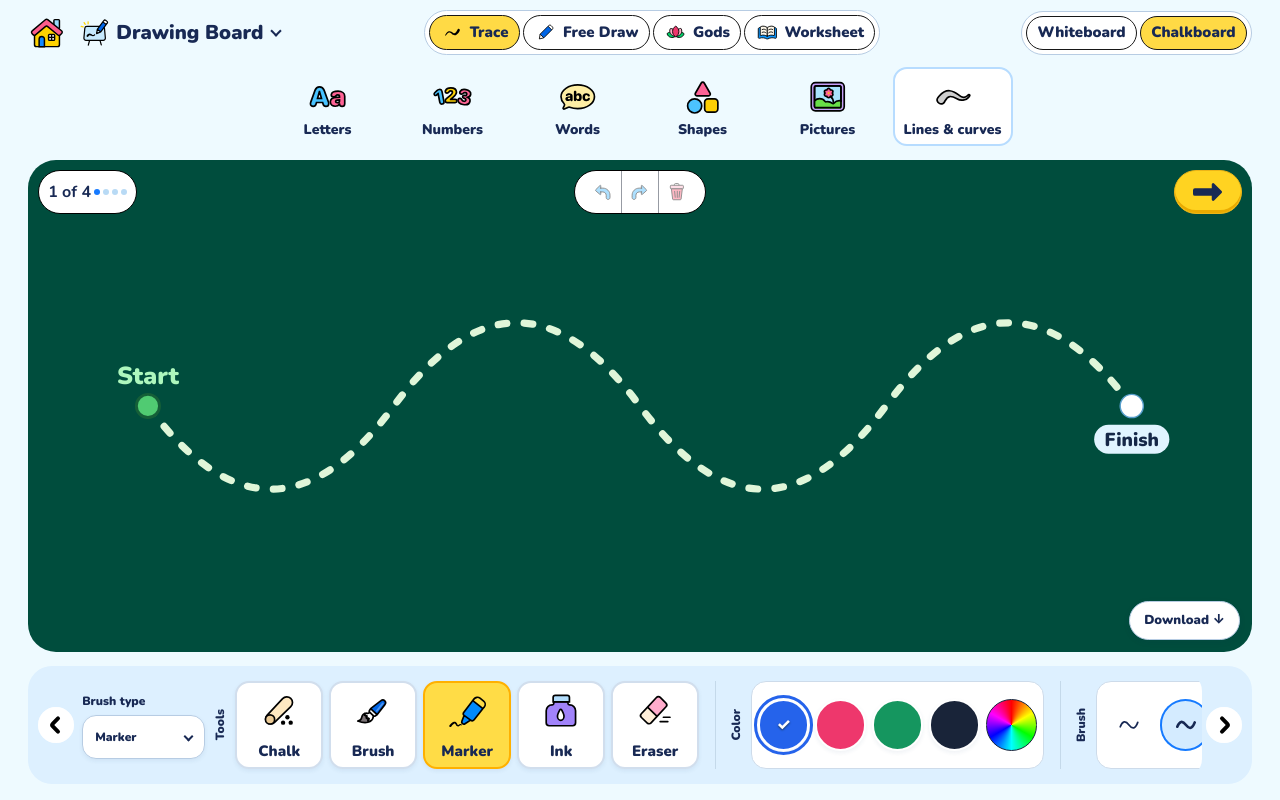
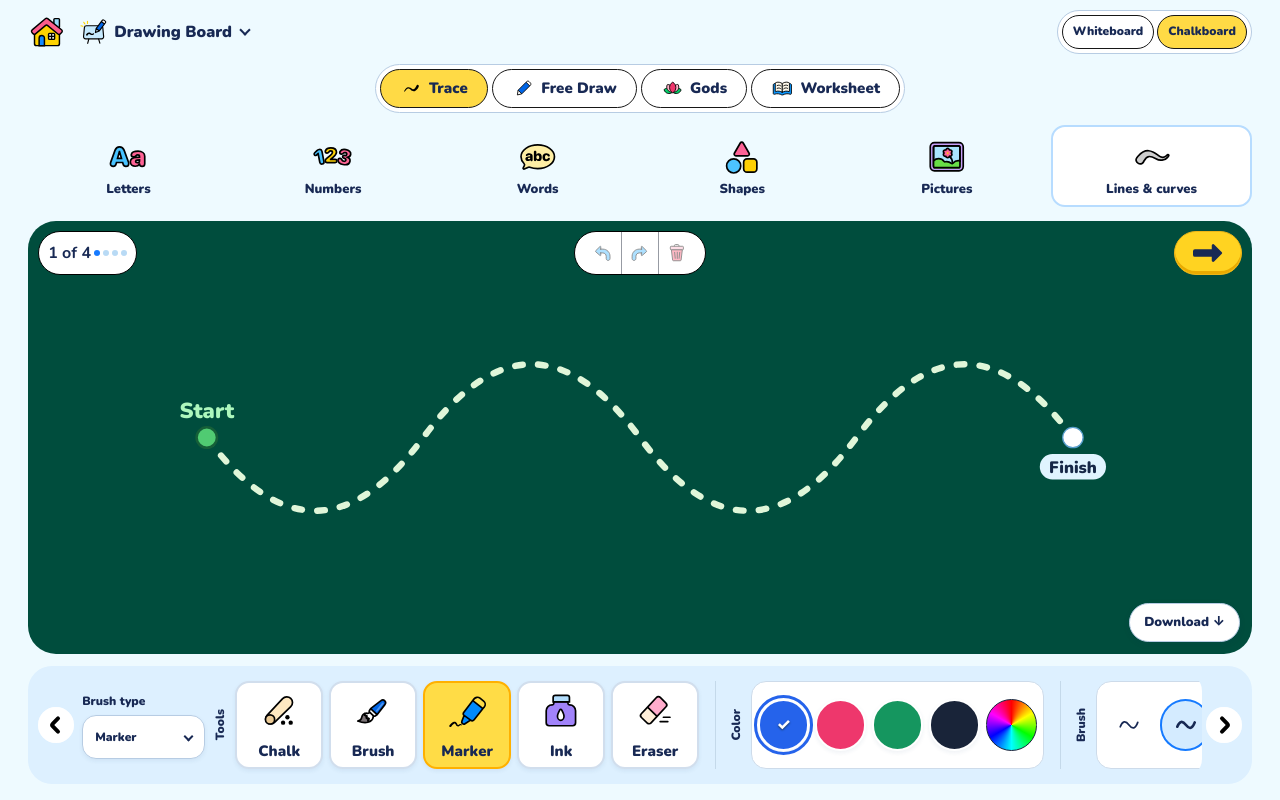
Before and after one commit to Ramonyv/Little-Learner, a React (Vite) app: page /drawing-board in a window 1280 px wide. Built offline with nearby package versions, Linux system fonts and the light colour scheme.

Commit message:
Fix iPad drawing board header alignment

```diff
--- a/src/pages/drawing-board.css
+++ b/src/pages/drawing-board.css
@@ -255,3 +255,31 @@
 
 .board-guide.worksheet-guide{top:70px;height:calc(100% - 110px)}
 .board-heading>.board-switch{flex-wrap:wrap}
+
+/* Tablet navigation has its own row so four modes never wrap inside the pill. */
+@media(min-width:601px) and (max-width:1366px){
+  .drawing-board .board-heading{
+    display:grid;grid-template-columns:minmax(0,1fr) auto;
+    grid-template-rows:auto auto;gap:10px 12px;align-items:center;
+  }
+  .board-heading>div:first-child{grid-column:1;grid-row:1;min-width:0}
+  .board-heading>.tablet-surface{grid-column:2;grid-row:1;margin:0}
+  .board-heading>.board-switch{
+    grid-column:1/-1;grid-row:2;justify-self:center;
+    display:flex;flex-wrap:nowrap;width:auto;max-width:100%;margin:0;
+    padding:4px;gap:4px;
+  }
+  .board-heading>.board-switch button{
+    flex:0 1 auto;min-width:0;white-space:nowrap;
+    padding:7px clamp(10px,1.5vw,20px);
+  }
+  .board-heading .board-nav summary{font-size:16px}
+  .board-heading .board-nav .board-symbol{width:30px;height:30px}
+  .board-heading .surface-selector button{padding-inline:10px;font-size:12px}
+  .guide-list{width:100%;justify-content:space-between;gap:4px}
+  .guide-list button{flex:1 1 0;min-width:0;padding:8px 4px;font-size:13px}
+  .guide-list button:last-of-type{white-space:normal}
+  .letter-size-control{padding:4px 8px 12px;gap:10px}
+  .letter-size-control input{flex:1;max-width:280px;min-width:80px}
+  .toolbar-track{margin-top:12px}
+}
```
